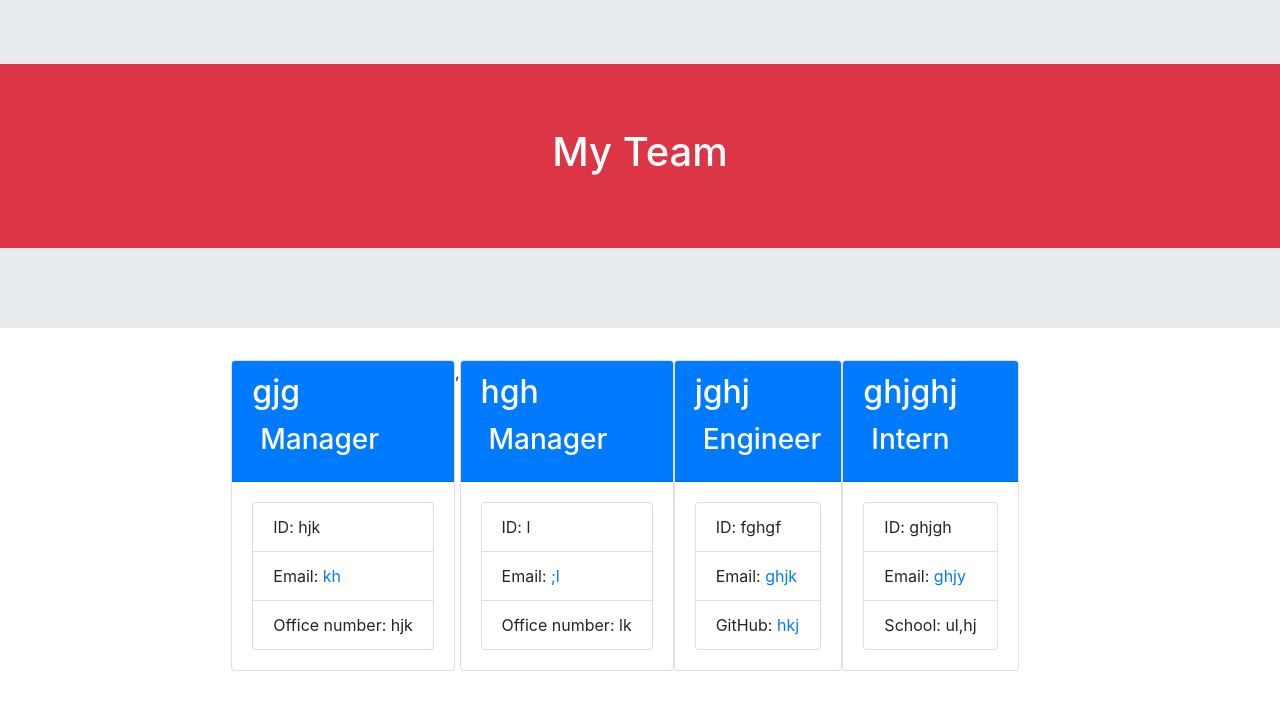
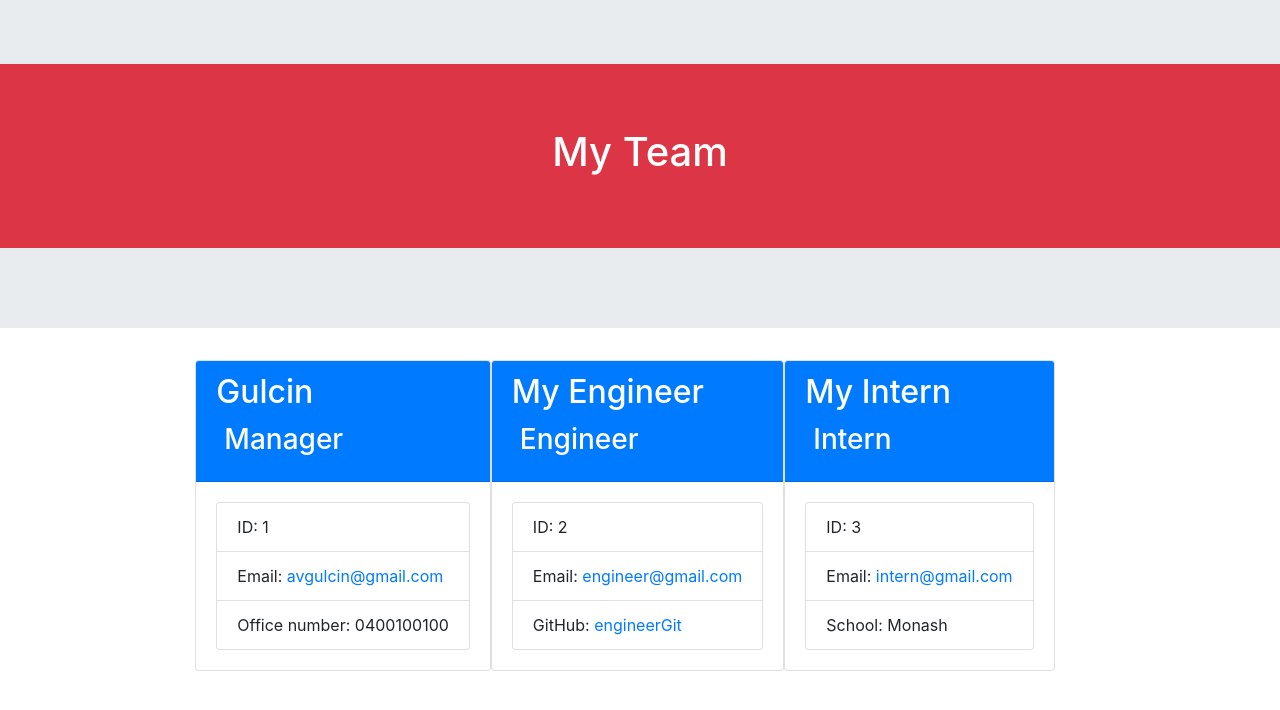
Before and after one commit to gulchintory/team-profile-generator, a website: page dist/index.html in a window 1280 px wide. Drawn offline with nearby package versions, Linux system fonts and the light colour scheme.

Commit message:
readme and screenshot added

```diff
--- a/dist/index.html
+++ b/dist/index.html
@@ -23,56 +23,42 @@
 
 <div class="card employee-card">
     <div class="card-header bg-primary text-white">
-        <h2 class="card-title">gjg</h2>
+        <h2 class="card-title">Gulcin</h2>
         <h3 class="card-title"><i class="fas fa-mug-hot mr-2"></i>Manager</h3>
     </div>
     <div class="card-body">
         <ul class="list-group">
-            <li class="list-group-item">ID: hjk</li>
-            <li class="list-group-item">Email: <a href="mailto:kh">kh</a></li>
-            <li class="list-group-item">Office number: hjk</li>
-        </ul>
-    </div>
-</div>
-        ,
-<div class="card employee-card">
-    <div class="card-header bg-primary text-white">
-        <h2 class="card-title">hgh</h2>
-        <h3 class="card-title"><i class="fas fa-mug-hot mr-2"></i>Manager</h3>
-    </div>
-    <div class="card-body">
-        <ul class="list-group">
-            <li class="list-group-item">ID: l</li>
-            <li class="list-group-item">Email: <a href="mailto:;l">;l</a></li>
-            <li class="list-group-item">Office number: lk</li>
+            <li class="list-group-item">ID: 1</li>
+            <li class="list-group-item">Email: <a href="mailto:avgulcin@gmail.com">avgulcin@gmail.com</a></li>
+            <li class="list-group-item">Office number: 0400100100</li>
         </ul>
     </div>
 </div>
 
 <div class="card employee-card">
     <div class="card-header bg-primary text-white">
-        <h2 class="card-title">jghj</h2>
+        <h2 class="card-title">My Engineer</h2>
         <h3 class="card-title"><i class="fas fa-glasses mr-2"></i>Engineer</h3>
     </div>
     <div class="card-body">
         <ul class="list-group">
-            <li class="list-group-item">ID: fghgf</li>
-            <li class="list-group-item">Email: <a href="mailto:ghjk">ghjk</a></li>
-            <li class="list-group-item">GitHub: <a href="https://github.com/hkj" target="_blank" rel="noopener noreferrer">hkj</a></li>
+            <li class="list-group-item">ID: 2</li>
+            <li class="list-group-item">Email: <a href="mailto:engineer@gmail.com">engineer@gmail.com</a></li>
+            <li class="list-group-item">GitHub: <a href="https://github.com/engineerGit" target="_blank" rel="noopener noreferrer">engineerGit</a></li>
         </ul>
     </div>
 </div>
 
 <div class="card employee-card">
     <div class="card-header bg-primary text-white">
-        <h2 class="card-title">ghjghj</h2>
+        <h2 class="card-title">My Intern</h2>
         <h3 class="card-title"><i class="fas fa-user-graduate mr-2"></i>Intern</h3>
     </div>
     <div class="card-body">
         <ul class="list-group">
-            <li class="list-group-item">ID: ghjgh</li>
-            <li class="list-group-item">Email: <a href="mailto:ghjy">ghjy</a></li>
-            <li class="list-group-item">School: ul,hj</li>
+            <li class="list-group-item">ID: 3</li>
+            <li class="list-group-item">Email: <a href="mailto:intern@gmail.com">intern@gmail.com</a></li>
+            <li class="list-group-item">School: Monash</li>
         </ul>
     </div>
 </div>
```
Also changed, not shown: README.md, assets/screenshots/SS1.png (added), 3 other files.
